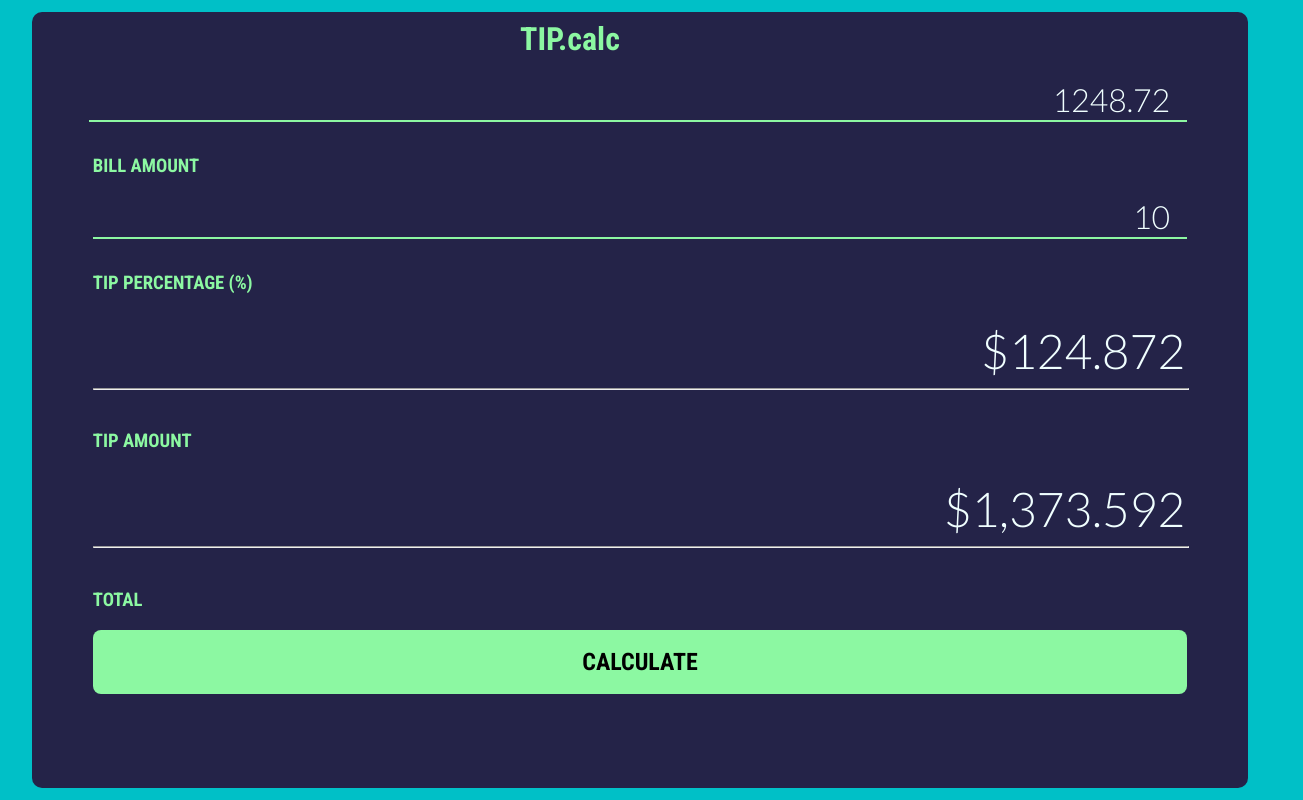
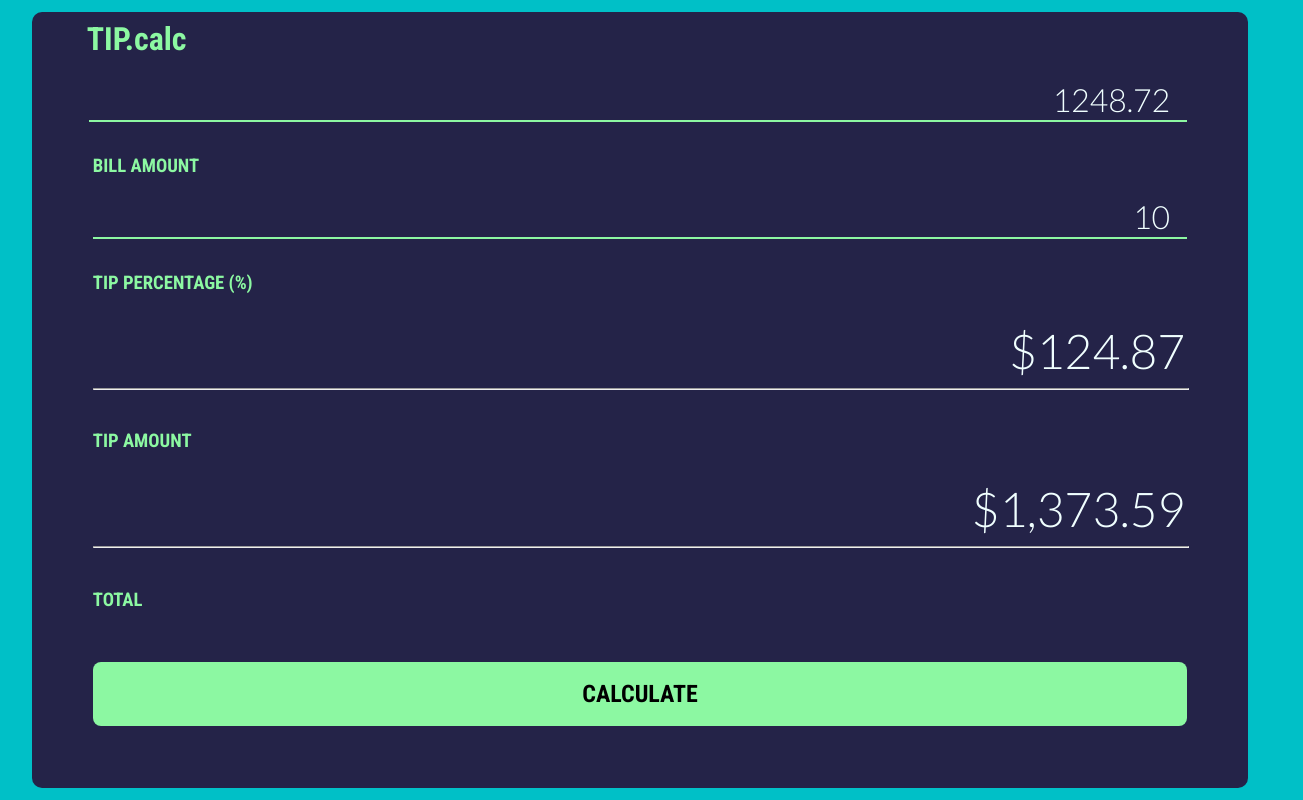
Before and after one commit to joajimenez/tip-calculator, a plain HTML site: page index.html in a window 1280 px wide. Both pictures are taken after a click on the button "CALCULATE". Shown: the whole page, 1303 px wide, since content can reach past the window. Drawn offline with Linux system fonts and the light colour scheme.

Commit message:
fixed title margin and padding.

```diff
--- a/index.html
+++ b/index.html
@@ -10,10 +10,7 @@
   </head>
   <body>
     <div id="main-container">
-      <div class="logo-and-title-container">
-        <h1 id="title">TIP.calc</h1>
-      </div>
-
+      <h1 id="title">TIP.calc</h1>
       <div id="content-container">
         <div id="bill-amount-container">
           <input
--- a/scipt.js
+++ b/scipt.js
@@ -1,4 +1,9 @@
 const calculateBtn = document.getElementById('calculate-btn');
+
+let formatter = new Intl.NumberFormat('en-US', {
+  style: 'currency',
+  currency: 'USD',
+});
 
 calculateBtn.addEventListener('click', function () {
   const billAmount = document.getElementById('bill-amount-input').value;
@@ -8,11 +13,11 @@ calculateBtn.addEventListener('click', function () {
 
   const tipAmountDisplay = (document.getElementById(
     'tip-amount-display'
-  ).innerHTML = `$${tipAmount.toLocaleString()}`);
+  ).innerHTML = `$${tipAmount.toFixed(2).replace(/\d(?=(\d{3})+\.)/g, '$&,')}`);
 
   let total = parseFloat(billAmount) + parseFloat(tipAmount);
 
   const totalDisplay = (document.getElementById(
     'total-amount-display'
-  ).innerHTML = `$${total.toLocaleString()}`);
+  ).innerHTML = `$${total.toFixed(2).replace(/\d(?=(\d{3})+\.)/g, '$&,')}`);
 });
--- a/style.css
+++ b/style.css
@@ -14,9 +14,9 @@ body {
 
 #title {
   text-align: left;
-  margin-right: 140px;
+  margin-left: 9%;
   margin-top: 0%;
-  width: 45%;
+  width: 100%;
 }
 
 #icon {
@@ -137,6 +137,7 @@ button {
   width: 100%;
   font-size: x-large;
   font-weight: bold;
+  margin-top: 3%;
 }
 
 button:hover {
```
